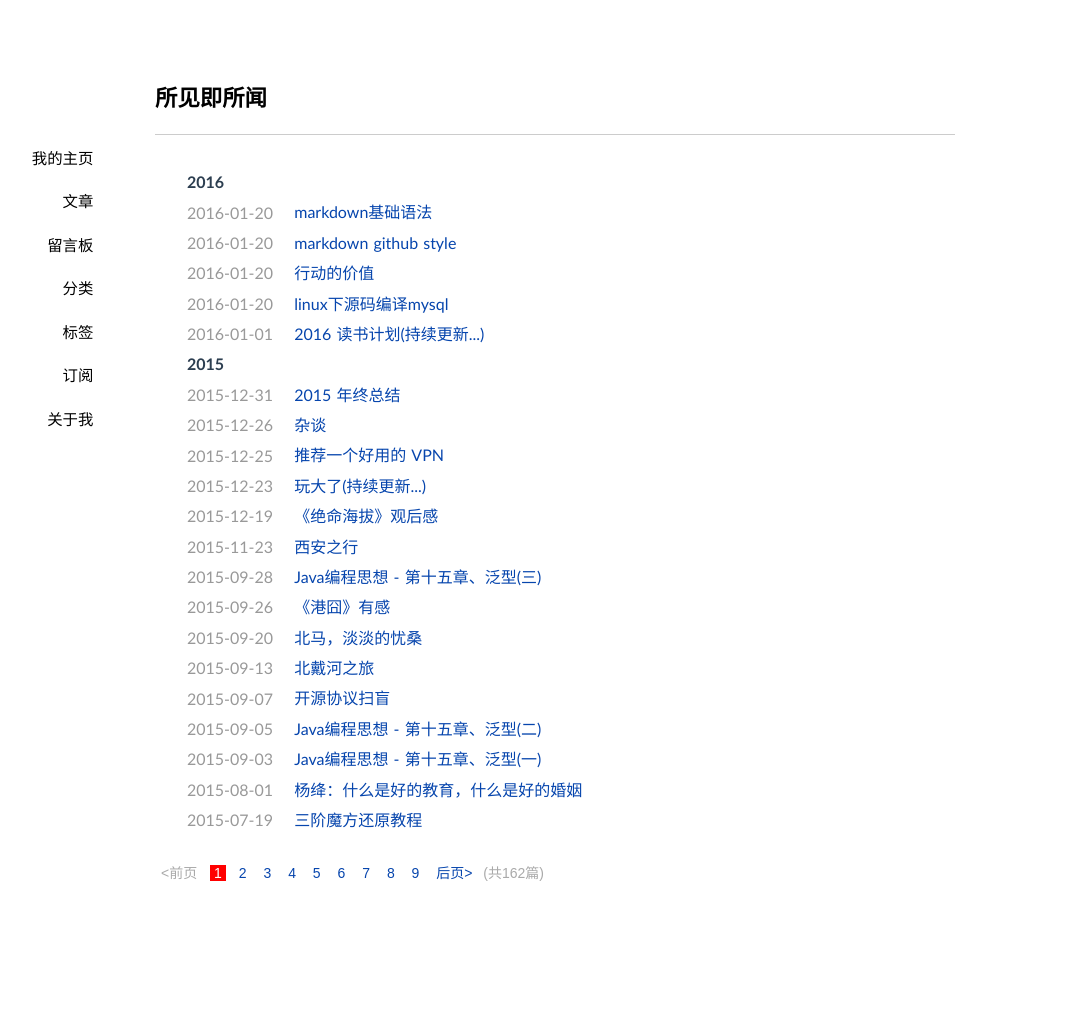
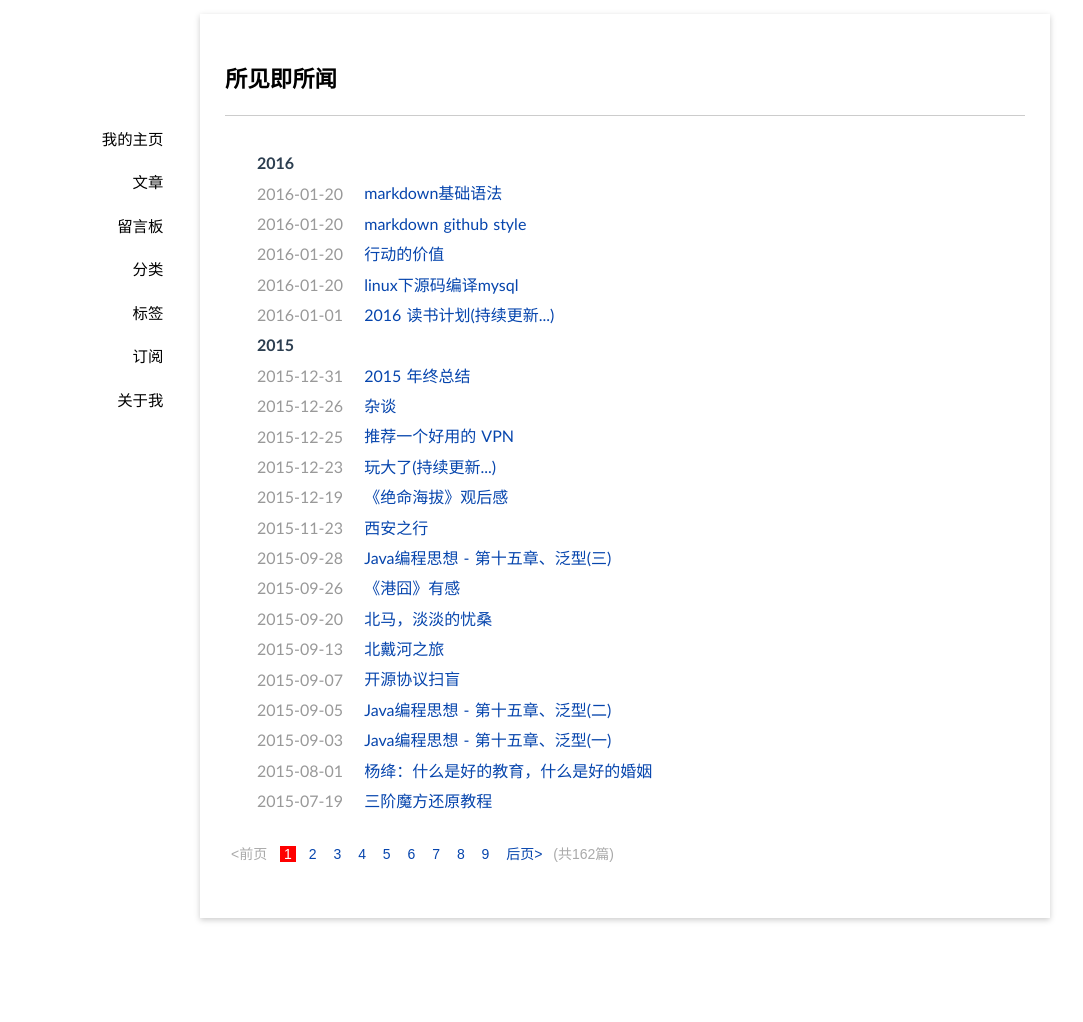
Before and after one commit to jzoe/post, a Jekyll site: the page built from index.html, in a window 1280 px wide. Shown: the whole page, without its empty margins (15-1098 px from the left). Built offline with Jekyll 4.4.1, drawn with Linux system fonts in a browser that asks for light colours; Markdown is read by kramdown in place of the engine named in the settings; the list of posts is cut into pages by our own code; after the commit the page ends 932 px from its top, so only the background shows below that.

Commit message:
fix bugs

```diff
--- a/media/css/style.css
+++ b/media/css/style.css
@@ -47,19 +47,19 @@ td, th { padding:5px 10px; border:1px solid #886; background:#efefef; }
 #container{width:800px;margin:2em auto;display:block;padding:0 2em;}
 */
 #container {
-    width: 1000px;
-    margin: 2em auto 60px;
+    width: 850px;
+    margin: 1em auto 1em;
     min-height: 400px;
     height: auto !important;
     height: 400px;
 }
 #main {
-    margin-bottom: 80px;
+    margin-bottom: 1em;
     width: 800px;
     float: left;
     background: #fff;
-    padding: 30px;
-    /*box-shadow: 0 2px 6px #ccc;*/
+    padding: 25px;
+    box-shadow: 0 2px 6px #ccc;
 }
 
 .content{font-size:16px;line-height:24px;}
@@ -168,11 +168,11 @@ background: #83BF73;
 }
 
 .sidenav {
-	width: 20em;
+	width: 15em;
 	background: #fff;
 	float: right;
 	padding: 0px;
-	margin-left: 55em;
+	margin-left: 80em;
 	box-shadow: 0 1px 10px #ccc
 }
 
```
